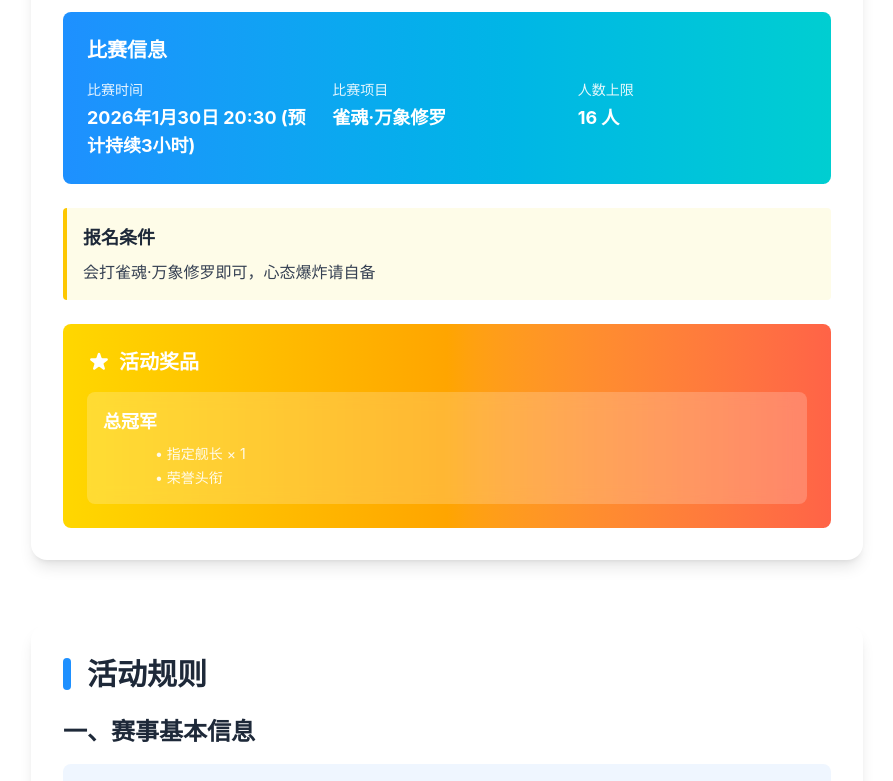
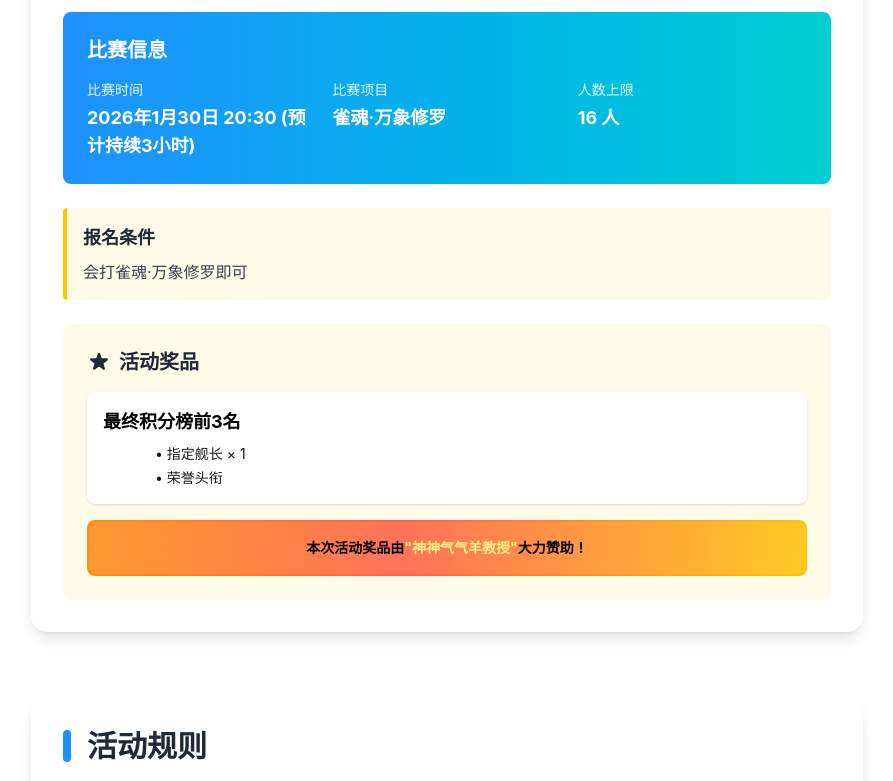
Before and after one commit to somali0128/sscup, a React (Vite) app: page /mahjong-cup-registration in a window 1280 px wide. Shown: the part 897-1678 px from the top of the page, without its empty margins (193-1086 px from the left). Built offline with nearby package versions, Linux system fonts and the light colour scheme; a web font is replaced by a local one.

Commit message:
update reward

```diff
--- a/src/components/MahjongCupRegistration.jsx
+++ b/src/components/MahjongCupRegistration.jsx
@@ -154,7 +154,7 @@ function MahjongCupRegistration() {
                 <p className="text-lg">
                   你是否曾因为一张牌彻夜难眠？<br/>
                   你是否坚信"这把是我运气不佳"？<br/>
-                  你是否想在众目睽睽之下，凑出清一色一条龙？
+                  你是否想在众目睽睽之下，打出役满绝世好牌？
                 </p>
                 <p className="text-lg font-semibold text-[#1E90FF]">
                   臭鱼烂虾杯 · 雀魂篇 正式开启报名！
@@ -184,26 +184,39 @@ function MahjongCupRegistration() {
               <div className="bg-yellow-50 border-l-4 border-yellow-400 p-4 rounded">
                 <h4 className="text-lg font-bold text-gray-800 mb-2">报名条件</h4>
                 <p className="text-gray-700">
-                  会打雀魂·万象修罗即可，心态爆炸请自备
+                  会打雀魂·万象修罗即可
                 </p>
               </div>
 
               {/* 活动奖品 */}
-              <div className="bg-gradient-to-r from-[#FFD700] via-[#FFA500] to-[#FF6347] rounded-lg p-6 text-white">
-                <h4 className="text-xl font-bold mb-4 flex items-center">
+              <div className="bg-yellow-50 rounded-lg p-6">
+                <h4 className="text-xl font-bold mb-4 flex items-center text-gray-800">
                   <svg className="w-6 h-6 mr-2" fill="currentColor" viewBox="0 0 20 20">
                     <path d="M9.049 2.927c.3-.921 1.603-.921 1.902 0l1.07 3.292a1 1 0 00.95.69h3.462c.969 0 1.371 1.24.588 1.81l-2.8 2.034a1 1 0 00-.364 1.118l1.07 3.292c.3.921-.755 1.688-1.54 1.118l-2.8-2.034a1 1 0 00-1.175 0l-2.8 2.034c-.784.57-1.838-.197-1.539-1.118l1.07-3.292a1 1 0 00-.364-1.118L2.98 8.72c-.783-.57-.38-1.81.588-1.81h3.461a1 1 0 00.951-.69l1.07-3.292z" />
                   </svg>
                   活动奖品
                 </h4>
                 <div className="space-y-3">
-                  <div className="bg-white/20 rounded-lg p-4 backdrop-blur-sm">
+                  <div className="bg-white rounded-lg p-4 shadow-sm">
                     <div className="flex items-center mb-2">
-                      <h5 className="text-lg font-bold">总冠军</h5>
+                      <h5 className="text-lg font-bold">最终积分榜前3名</h5>
                     </div>
                     <div className="ml-13 space-y-1">
                       <p className="text-sm opacity-90">• 指定舰长 × 1</p>
                       <p className="text-sm opacity-90">• 荣誉头衔</p>
+                    </div>
+                  </div>
+
+                  {/* 赞助信息 - 动态边框效果 */}
+                  <div className="relative mt-4 p-[2px] rounded-lg overflow-hidden" style={{
+                    background: 'linear-gradient(90deg, #FFD700, #FFA500, #FF6347, #FFD700)',
+                    backgroundSize: '200% 200%',
+                    animation: 'gradient-border 3s ease infinite'
+                  }}>
+                    <div className="bg-white/10 backdrop-blur-sm rounded-lg p-4">
+                      <p className="text-sm font-semibold text-center">
+                        本次活动奖品由<span className="text-yellow-200 font-bold">"神神气气羊教授"</span>大力赞助！
+                      </p>
                     </div>
                   </div>
                 </div>
--- a/src/index.css
+++ b/src/index.css
@@ -43,3 +43,16 @@ section[id] {
 ::-webkit-scrollbar-thumb:hover {
   background: #1873CC;
 }
+
+/* 动态边框动画 */
+@keyframes gradient-border {
+  0% {
+    background-position: 0% 50%;
+  }
+  50% {
+    background-position: 100% 50%;
+  }
+  100% {
+    background-position: 0% 50%;
+  }
+}
```
